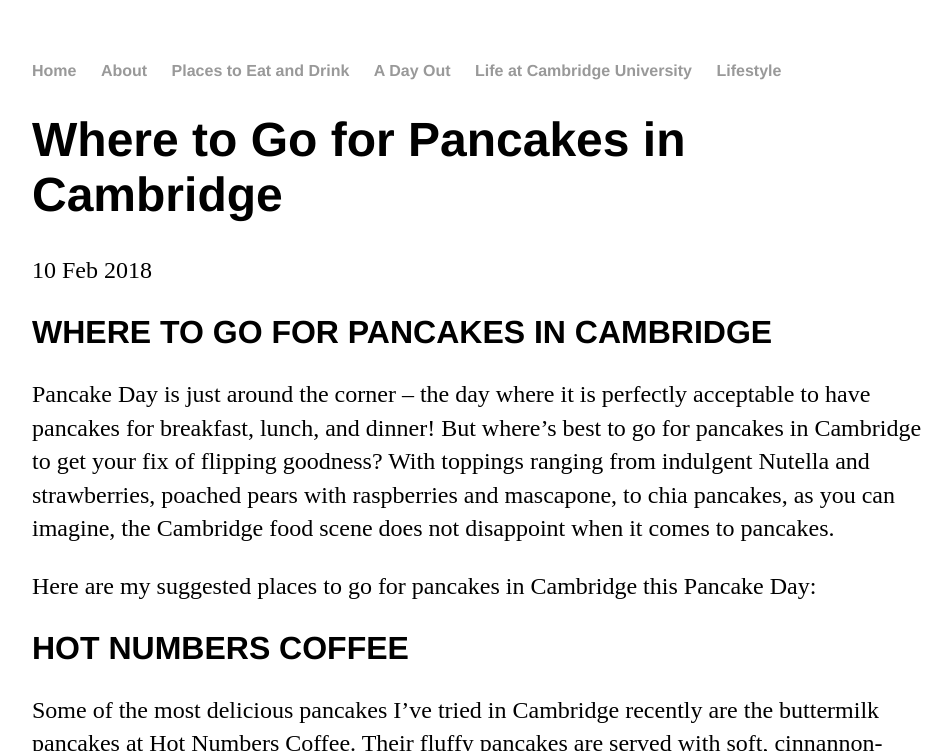
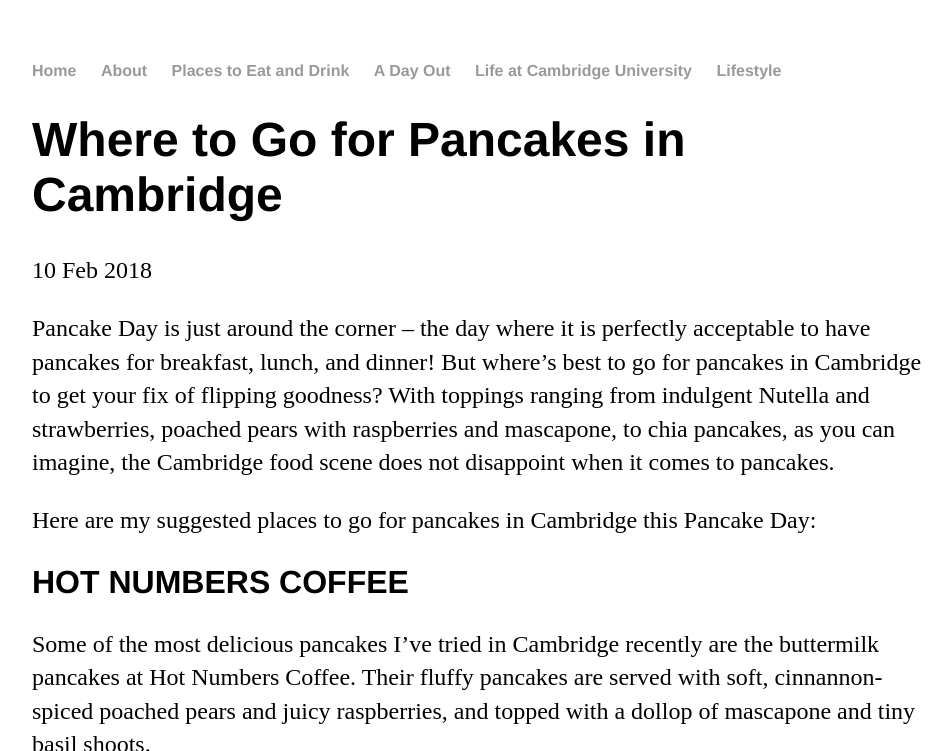
Before and after one commit to dwj26/dwj26.github.io, a Jekyll site: the page built from placestoeatanddrink/_posts/2018-02-10-where-to-go-for-pancakes-in-cambridge.md, in a window 1280 px wide and 900 px high, cut to the strip 149-900 px from the top of the window. Shown: the whole strip, without its empty margins (160-1112 px from the left). Built offline with Jekyll 4.4.1, drawn with Linux system fonts in a browser that asks for light colours.

Commit message:
Update 2018-02-10-where-to-go-for-pancakes-in-cambridge.md

```diff
--- a/placestoeatanddrink/_posts/2018-02-10-where-to-go-for-pancakes-in-cambridge.md
+++ b/placestoeatanddrink/_posts/2018-02-10-where-to-go-for-pancakes-in-cambridge.md
@@ -4,7 +4,6 @@ title: "Where to Go for Pancakes in Cambridge"
 date: 2018-02-10
 ---
 
-<h2>WHERE TO GO FOR PANCAKES IN CAMBRIDGE</h2>
 Pancake Day is just around the corner – the day where it is perfectly acceptable to have pancakes for breakfast, lunch, and dinner! But where’s best to go for pancakes in Cambridge to get your fix of flipping goodness? With toppings ranging from indulgent Nutella and strawberries, poached pears with raspberries and mascapone, to chia pancakes, as you can imagine, the Cambridge food scene does not disappoint when it comes to pancakes.
 
 Here are my suggested places to go for pancakes in Cambridge this Pancake Day:
```
